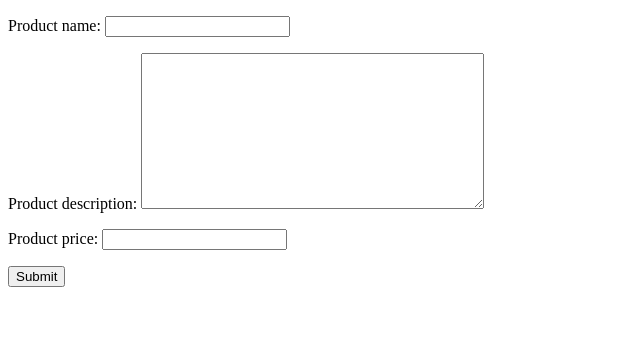
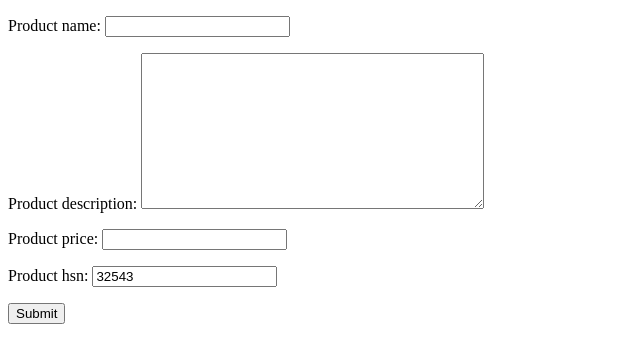
Before and after one commit to Bhoomit-GIT/IDI_CRM_Software, a Django app: page /products/create/ in a window 1280 px wide. Shown: the top 363 px of the page, without its empty margins (0-640 px from the left). Run offline with Django 5.2, Linux system fonts and the light colour scheme.

Commit message:
Added the product hsn in model and everywhere it is necessary as it is the fixed parameter of the product

```diff
--- a/products/forms.py
+++ b/products/forms.py
@@ -7,7 +7,8 @@
         fields = [
             'product_name',
             'product_description',
-            'product_price'
+            'product_price',
+            'product_hsn'
         ]
     def clean_product_name(self):
         product_name = self.cleaned_data.get('product_name')
--- a/templates/create.html
+++ b/templates/create.html
@@ -2,7 +2,7 @@
 {% block content%}
 
     <form method="POST">{%csrf_token%}
-        {{form.as_p}}
+        {{form.as_html}}
         <input type="submit" name="Save" />
     </form>
 {% endblock content %}
```
Also changed, not shown: db.sqlite3, products/migrations/0004_remove_product_product_unit.py (added).
